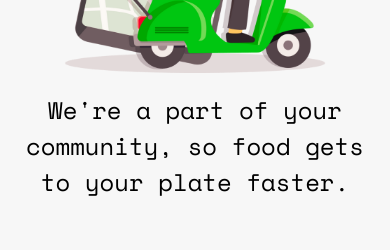
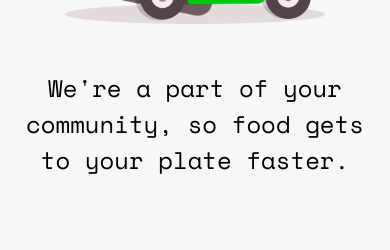
Before and after one commit to xhillman/magicgreens, a React (Vite) app: page / in a window 390 px wide. Shown: the part 1337-1587 px from the top of the page. Built offline with nearby package versions, Linux system fonts and the light colour scheme; a web font is replaced by a local one.

Commit message:
fix homepage spacing

```diff
--- a/src/components/Home/home.css
+++ b/src/components/Home/home.css
@@ -84,7 +84,7 @@
 .feature-section {
   width: 90%;
   display: flex;
-  justify-content: center;
+  /* justify-content: center; */
   align-items: center;
   flex-direction: column;
 }
@@ -93,7 +93,7 @@
   display: flex;
   justify-content: center;
   align-items: center;
-  height: 100vh;
+  /* height: 100vh; */
   width: 100%;
 }
 
@@ -150,6 +150,7 @@
     flex-direction: column;
     top: 0;
     margin: 0;
+    height: 90vh;
   }
   .value-section:nth-child(3) {
     margin-top: -600px;
@@ -168,7 +169,7 @@
     font-size: 1.5rem;
     width: 100%;
     padding: 0;
-    margin-top: -180px;
+    margin-top: -120px;
     text-align: center;
   }
   #controlled {
```
